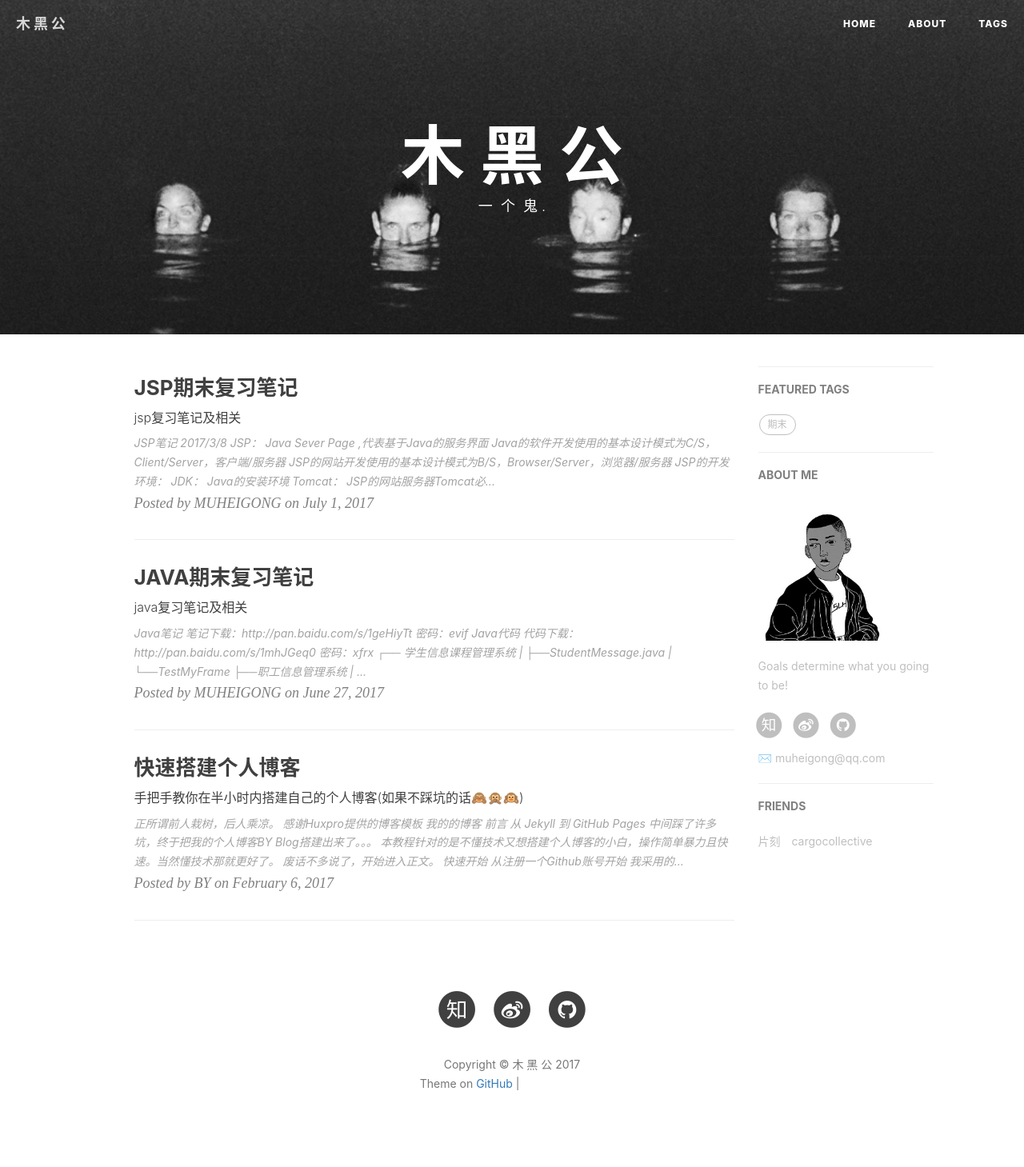
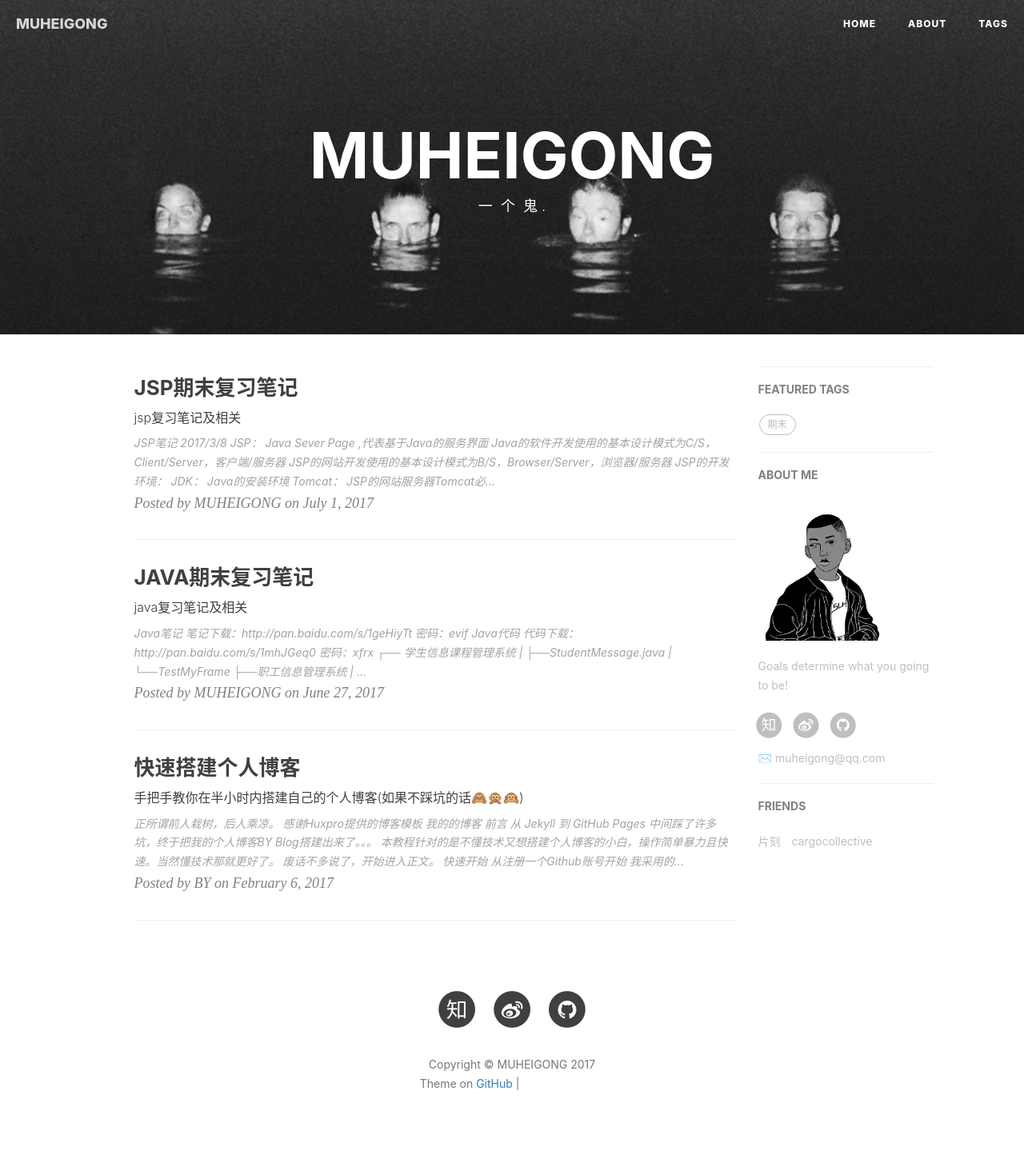
Before and after one commit to MUHEIGONG/muheigong.github.io, a Jekyll site: the page built from index.html, in a window 1280 px wide. Shown: the whole page at 80% size. Built offline with Jekyll 4.4.1, drawn with Linux system fonts in a browser that asks for light colours; nearby versions of some CDN libraries; the list of posts is cut into pages by our own code; comment, search, counter and statistics services are not loaded; grey boxes are pictures that could not be loaded.

Commit message:
Update _config.yml

```diff
--- a/_config.yml
+++ b/_config.yml
@@ -1,5 +1,5 @@
 # Site settings
-title: 木 黑 公
+title: MUHEIGONG
 SEOTitle: MUHEIGONG
 header-img: img/post-bg-desk2.png
 email: muheigong@qq.com
```
